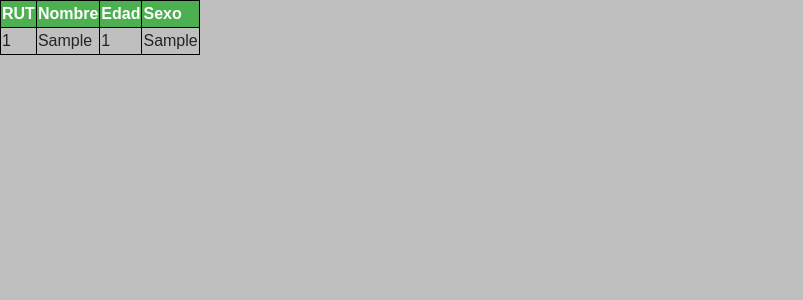
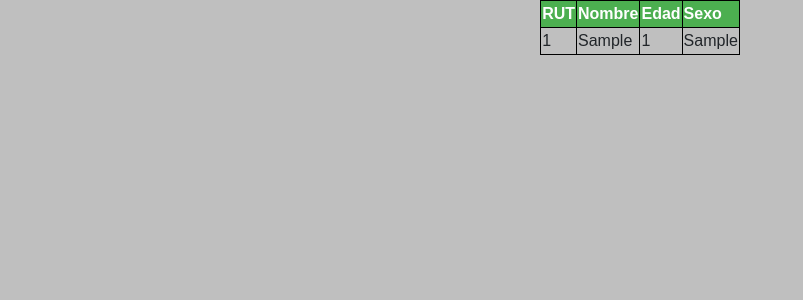
Before and after one commit to JadrinaDA/BDD_Grupo53, a PHP site: page /consultas/consulta_personal.php in a window 1280 px wide. Shown: the top 300 px of the page, without its empty margins (0-803 px from the left). Run offline with PHP 8.4, Linux system fonts and the light colour scheme; tables that the repository leaves empty or names only in its code hold one stand-in row (values such as "Sample post"); data that the repository does not hold is empty; some libraries are stand-ins or nearby versions.

Commit message:
centering tables

```diff
--- a/Sites/main.css
+++ b/Sites/main.css
@@ -27,3 +27,8 @@ th {
   background-color: #4CAF50;
   color: white;
 }
+
+table {
+    margin-left:auto;
+    margin-right:auto;
+  }
```
